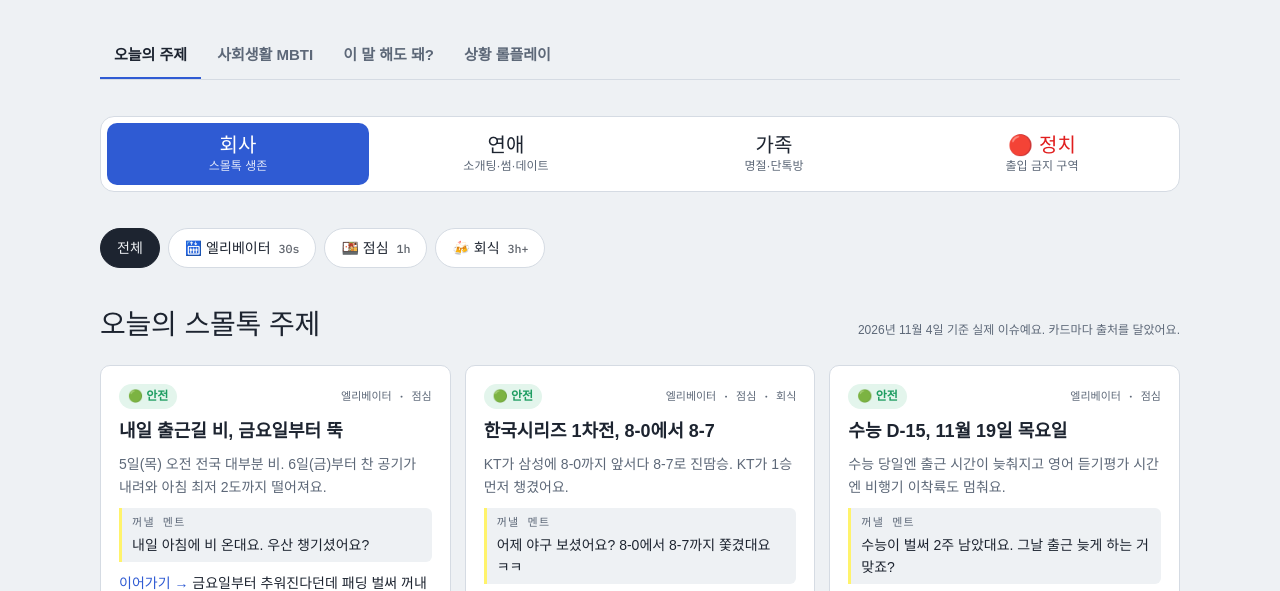
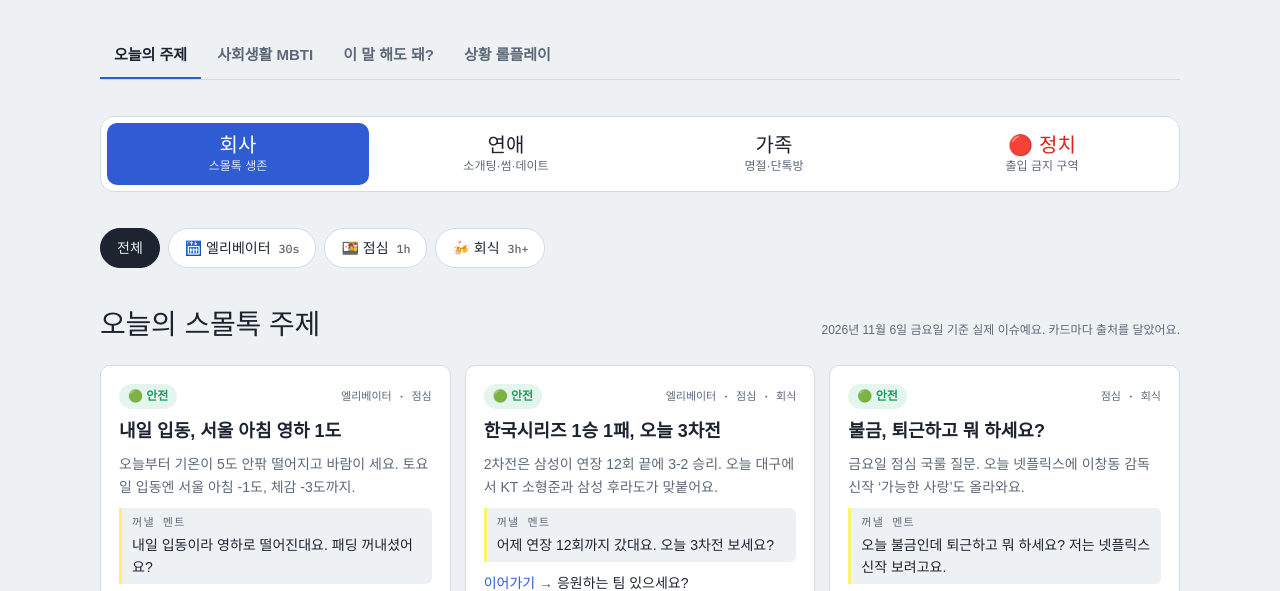
Before and after one commit to Jung-Yeseul/sahoe-saenghwa, a plain HTML site: page index.html in a window 1280 px wide. Shown: the part 195-786 px from the top of the page. Drawn offline with Linux system fonts and the light colour scheme; a web font is replaced by a local one.

Commit message:
오늘의 주제를 today.js로 분리, 11월 6일 이슈로 갱신
Co-Authored-By: Claude Opus 5.5 <noreply@anthropic.com>
Claude-Session: https://claude.ai/code/session_0138V4hbmKiaBfGbmEWKj3Aq

```diff
--- a/index.html
+++ b/index.html
@@ -260,7 +260,7 @@ img{max-width:100%}
   <section>
     <div class="sec-head">
       <h2 id="topicsTitle">오늘의 스몰톡 주제</h2>
-      <span class="note">2026년 11월 4일 기준 실제 이슈예요. 카드마다 출처를 달았어요.</span>
+      <span class="note" id="topicNote">실제 이슈예요. 카드마다 출처를 달았어요.</span>
     </div>
     <div class="grid" id="topics"></div>
   </section>
@@ -341,7 +341,7 @@ img{max-width:100%}
     </section>
   </div>
 
-  <footer>사회생활 하기 · 2026년 11월 4일판. 주제는 뉴스와 밈 사전을 기준으로 골랐고, 영상 카드는 각 플랫폼 검색으로 연결돼요. 질문 리스트와 리액션은 매일 바뀌지 않는 고정 콘텐츠예요.</footer>
+  <footer>사회생활 하기 · <span id="edition"></span>판. 평일 아침마다 새 주제로 바뀌어요. 주제는 뉴스와 밈 사전을 기준으로 골랐고, 영상 카드는 각 플랫폼 검색으로 연결돼요. 질문 리스트와 리액션은 매일 바뀌지 않는 고정 콘텐츠예요.</footer>
 </div>
 <div class="toast" id="toast" role="status"></div>
 <div class="modal" id="modal" hidden>
@@ -352,6 +352,7 @@ img{max-width:100%}
   </div>
 </div>
 
+<script src="today.js?v=20261106"></script>
 <script>
 const SRC={
  wx:["위키트리 11/4","https://www.wikitree.co.kr/articles/1171642"],
@@ -486,6 +487,8 @@ MODES.politics={
  ],
  reactions:[["“아, 그런 시각도 있군요.”","동의도 반대도 아닌 완벽한 중립. 정치편 최강 리액션."],["“제가 그쪽은 잘 몰라서요 ㅎㅎ”","모르는 척은 부끄러운 게 아니라 생존 기술이에요."],["“다들 생각이 다양하네요.”","토론이 과열될 때 한발 물러서며 정리하는 멘트."],["“그나저나…”","화제 전환의 시작을 알리는 마법의 단어. 뒤에 아무 말이나 붙이세요."],["“잠깐 화장실 좀 다녀올게요.”","최후의 수단. 돌아오면 대부분 화제가 바뀌어 있어요."],["“음… (물 마시기)”","말 대신 행동. 물잔이 비면 리필 핑계로 자리 이탈."]]
 };
+if(window.TODAY&&TODAY.modes){for(const k in TODAY.modes){if(MODES[k])Object.assign(MODES[k],TODAY.modes[k])}}
+const EDITION=(window.TODAY&&TODAY.label)||"2026년 11월 4일";
 const GRADE={safe:["g-safe","🟢 안전"],warn:["g-warn","🟡 주의"],ban:["g-ban","🔴 금지"]};
 const localKey=(d=new Date())=>d.getFullYear()+"-"+String(d.getMonth()+1).padStart(2,"0")+"-"+String(d.getDate()).padStart(2,"0");
 const dayKey=localKey();
@@ -800,6 +803,8 @@ function showView(v){
 document.querySelectorAll(".view-btn").forEach(b=>b.addEventListener("click",()=>showView(b.dataset.v)));
 function route(){const h=location.hash.slice(1);if(MODES[h]){mode=h;showView("today")}else if(VIEWS.includes(h)&&h!=="today")showView(h);else showView("today")}
 window.addEventListener("hashchange",()=>{const h=location.hash.slice(1);if((MODES[h]&&(h!==mode||$("view-today").hidden))||(VIEWS.includes(h)&&$("view-"+h).hidden))route()});
+$("topicNote").textContent=`${EDITION} 기준 실제 이슈예요. 카드마다 출처를 달았어요.`;
+$("edition").textContent=EDITION;
 route();
 renderScore();
 </script>
--- /dev/null
+++ b/today.js
@@ -0,0 +1,80 @@
+/* 사회생활 하기 · 오늘의 데이터
+   매일 아침 이 파일만 바꾸면 사이트의 "오늘의 주제"와 "바이럴 영상"이 바뀌어요.
+   형식: TODAY.modes.{work|love|family}.topics / videos
+   topic: {s:[상황키], g:"safe|warn|ban", t:제목, d:설명, m:꺼낼 멘트, f:이어가기, w?:주의, src?:[출처명, URL]}
+   상황키 — work: elev, lunch, dinner / love: blind, some, date / family: holiday, inlaw, chat */
+(function(){
+const yt=q=>"https://www.youtube.com/results?search_query="+encodeURIComponent(q+" shorts");
+const tt=q=>"https://www.tiktok.com/search?q="+encodeURIComponent(q);
+const S={
+ wx:["디지털타임스 11/5","https://www.dt.co.kr/article/12093528"],
+ wx2:["서울신문 11/6","https://www.seoul.co.kr/news/society/2026/11/06/20261106012005"],
+ ks:["스포츠경향 11/5","https://sports.khan.co.kr/article/202611051232003/"],
+ nf:["넷플릭스","https://about.netflix.com/ko/news/possible-love-premieres-november-6"],
+ nf2:["에스콰이어 11/2","https://www.esquirekorea.co.kr/article/1912427"],
+ nf3:["위키트리","https://m.wikitree.co.kr/articles/1171417"],
+ csat:["헤럴드경제","https://www.heraldk.com/article/2026062919000082154"],
+ meme:["인스타공백닷컴 밈 사전","https://www.instablank.com/meme?sort=new"]
+};
+window.TODAY={
+ date:"2026-11-06",
+ label:"2026년 11월 6일 금요일",
+ modes:{
+ work:{
+  topics:[
+   {s:["elev","lunch"],g:"safe",t:"내일 입동, 서울 아침 영하 1도",d:"오늘부터 기온이 5도 안팎 떨어지고 바람이 세요. 토요일 입동엔 서울 아침 -1도, 체감 -3도까지.",m:"내일 입동이라 영하로 떨어진대요. 패딩 꺼내셨어요?",f:"주말에 추운데 집콕이세요, 나가세요?",src:S.wx},
+   {s:["elev","lunch","dinner"],g:"safe",t:"한국시리즈 1승 1패, 오늘 3차전",d:"2차전은 삼성이 연장 12회 끝에 3-2 승리. 오늘 대구에서 KT 소형준과 삼성 후라도가 맞붙어요.",m:"어제 연장 12회까지 갔대요. 오늘 3차전 보세요?",f:"응원하는 팀 있으세요?",w:"상대 응원팀부터 확인하고 놀리기",src:S.ks},
+   {s:["lunch","dinner"],g:"safe",t:"불금, 퇴근하고 뭐 하세요?",d:"금요일 점심 국룰 질문. 오늘 넷플릭스에 이창동 감독 신작 ‘가능한 사랑’도 올라와요.",m:"오늘 불금인데 퇴근하고 뭐 하세요? 저는 넷플릭스 신작 보려고요.",f:"주말에 영하로 떨어진대요. 집콕 메뉴 정하셨어요?",src:S.nf},
+   {s:["elev","lunch"],g:"safe",t:"빼빼로데이 D-5",d:"다음 주 수요일 11월 11일. 편의점 진열대가 벌써 빼빼로 성벽이에요.",m:"다음 주가 빼빼로데이더라고요. 팀에 돌리는 문화 있어요?",f:"초코 오리지널파세요, 아몬드파세요?"},
+   {s:["elev","lunch"],g:"safe",t:"수능 D-13",d:"11월 19일 목요일. 수능 당일엔 출근 시간이 늦춰지고 영어 듣기 시간엔 비행기 이착륙도 멈춰요.",m:"수능이 2주도 안 남았대요. 그날 출근 늦게 하는 거 맞죠?",f:"수능 때 도시락 뭐 싸 가셨어요? (나이 노출 주의 ㅋ)",src:S.csat},
+   {s:["lunch","dinner"],g:"safe",t:"영하 오면 붕세권 시즌",d:"주말부터 영하권이라 붕어빵·호떡 트럭이 하나둘 나오는 시기예요.",m:"이제 진짜 붕어빵 시즌이네요. 회사 근처에 파는 데 있어요?",f:"팥파세요, 슈크림파세요?"},
+   {s:["lunch"],g:"safe",t:"“딸깍” 한 번이면 끝",d:"버튼 한 번에 결과물이 나오는 AI 시대 유행어. 올해 SNS에서 가장 많이 언급된 밈으로 꼽혀요.",m:"이 보고서도 딸깍 한 번에 나오면 좋겠어요 ㅋㅋ",f:"요즘 AI 툴 뭐 쓰세요?",src:S.meme},
+   {s:["lunch","dinner"],g:"warn",t:"연말정산 시즌 다가옴",d:"13월의 월급이냐 세금 폭탄이냐. 남은 두 달 카드 사용 전략이 화제.",m:"올해는 진짜 미리 챙겨보려고요. 작년에 토해냈거든요 ㅠ",f:"체크카드 쓰세요, 신용카드 쓰세요?",w:"얼마 돌려받았는지는 묻지 말기"},
+   {s:["dinner"],g:"ban",t:"그 정치 뉴스 보셨어요?",d:"아무리 핫해도 회식 자리에서는 꺼내지 않는 게 국룰.",m:"(꺼내지 마세요) 대신 “요즘 뉴스가 너무 많아서 머리 아프네요”로 퉁치기.",f:"“그나저나 안주 하나 더 시킬까요?”로 화제 전환",w:"상대가 꺼내면 맞장구 대신 화제 전환"}
+  ],
+  videos:[
+   {p:"SHORTS",e:"⚾",v:"11월 4일",t:"한국시리즈 2차전 연장 12회",m:"“어제 이거 보셨어요?” 한 마디로 점심 30분 확보",u:yt("한국시리즈 2차전 하이라이트 삼성 KT")},
+   {p:"SHORTS",e:"🖱️",v:"2026 최다 언급",t:"딸깍 밈 모음",m:"“우리 일도 딸깍이면 좋겠다”로 공감 유도",u:yt("딸깍 밈")},
+   {p:"SHORTS",e:"👏",v:"9~10월 유행",t:"박수 치는 검은 고양이",m:"동료가 일 떠넘길 때 말 대신 이 짤 (친한 사이만)",u:yt("박수 치는 검은 고양이 밈")},
+   {p:"SHORTS",e:"🎂",v:"9월부터 유행",t:"나이별 반응 챌린지",m:"“저는 몇 살 반응이에요?”로 세대 토크 시작",u:yt("나이별 반응 챌린지")}
+  ]
+ },
+ love:{
+  topics:[
+   {s:["some","date"],g:"safe",t:"오늘 공개 ‘가능한 사랑’",d:"이창동 감독 신작. 설경구, 전도연, 조여정, 조인성이 나오는 두 부부 이야기예요.",m:"오늘 이창동 감독 신작 나왔대요. 이번 주말에 같이 볼래요?",f:"영화 보고 나서 얘기 나누는 거 좋아해요?",src:S.nf},
+   {s:["blind","some"],g:"safe",t:"입동 추위, 따뜻한 데이트 코스",d:"토요일 입동에 서울 아침 영하 1도. 실내 데이트 코스 고민이 시작되는 시기예요.",m:"주말에 영하래요. 추울 땐 어디 가는 거 좋아해요?",f:"추울 때 제일 생각나는 음식 뭐예요?",src:S.wx},
+   {s:["date"],g:"safe",t:"‘미 비포 유’ 오늘 재공개",d:"개봉 10주년 기념으로 넷플릭스에 다시 올라왔어요. 에밀리아 클라크, 샘 클래플린 주연.",m:"미 비포 유 다시 올라왔대요. 그거 보고 울었어요?",f:"인생 로맨스 영화 하나만 꼽는다면?",src:S.nf2},
+   {s:["some","date"],g:"safe",t:"빼빼로데이 D-5, 줘도 되나?",d:"다음 주 수요일. 썸 단계에서 주면 고백이냐 아니냐 논쟁이 매년 반복돼요.",m:"빼빼로데이 그런 거 챙기는 편이에요? 저는 받으면 좋던데 ㅋㅋ",f:"무슨 맛 좋아해요? (다음 주에 슬쩍 준비)"},
+   {s:["blind","some"],g:"safe",t:"화제의 ‘연애기숙학교 2기’",d:"돌싱 여성과 모솔 남성이 한 기숙학교에서 생활하는 넷플릭스 연애 예능. 4일 공개.",m:"넷플릭스에 돌싱이랑 모솔이 같이 사는 연애 예능 나왔대요 ㅋㅋ",f:"연애 예능 보는 편이에요? 최애 프로그램 있어요?",src:S.nf2},
+   {s:["some","date"],g:"safe",t:"빼빼로데이에 ‘초속 5센티미터’",d:"11월 11일 넷플릭스에 신카이 마코토의 첫사랑 애니가 올라와요.",m:"빼빼로데이에 초속 5센티미터 올라온대요. 같이 볼래요?",f:"첫사랑 영화 보면 우는 편이에요?",src:S.nf3},
+   {s:["some"],g:"warn",t:"전여친 감자칼 밈",d:"헤어진 연인이 다른 건 다 두고 감자칼만 보내달라 했다는 스레드 글이 이별 밈이 됐어요.",m:"감자칼 밈 보셨어요? 저 그거 보고 한참 웃었어요 ㅋㅋ",f:"이별할 때 절대 못 두고 갈 물건 하나는?",w:"웃고 넘기기. 상대의 전 애인 얘기로 번지면 즉시 철수",src:S.meme},
+   {s:["blind","some"],g:"warn",t:"MBTI 뭐예요?",d:"대화 물꼬 트기엔 좋지만, 첫 질문으로 쓰면 식상하다는 반응도 많아요.",m:"MBTI 믿는 편이에요? 저는 반쯤만 믿어요 ㅋㅋ",f:"그럼 계획파예요, 즉흥파예요?",w:"MBTI로 사람 단정 짓지 않기"},
+   {s:["blind"],g:"ban",t:"전 애인이랑 왜 헤어졌어요?",d:"첫 만남에서 꺼내면 바로 다음이 없어지는 질문 1위.",m:"(꺼내지 마세요) 궁금해도 세 번째 만남 이후로 미루기.",f:"대신 “연애할 때 어떤 게 제일 중요해요?” 정도로 돌려 묻기",w:"상대가 먼저 꺼내도 깊게 파지 않기"}
+  ],
+  videos:[
+   {p:"SHORTS",e:"🎬",v:"11월 6일 공개",t:"가능한 사랑 예고편",m:"“이거 같이 볼래요?”로 주말 약속 잡기",u:yt("가능한 사랑 예고편 넷플릭스")},
+   {p:"TIKTOK",e:"🥔",v:"10월 유행",t:"전여친 감자칼",m:"썸 단계 웃음 소재. 첫 만남에선 아껴두기",u:tt("전여친 감자칼")},
+   {p:"TIKTOK",e:"🐢",v:"10월 유행",t:"다비치 거북이 이불 챌린지",m:"“주말엔 저 이 상태예요” 하면서 집순이·집돌이 고백",u:tt("다비치 거북이 챌린지")},
+   {p:"SHORTS",e:"🏫",v:"11월 4일 공개",t:"연애기숙학교 2기 돌싱N모솔",m:"“이거 보실래요?” 한마디로 다음 대화 소재 확보",u:yt("연애기숙학교 돌싱N모솔")}
+  ]
+ },
+ family:{
+  topics:[
+   {s:["chat","inlaw"],g:"safe",t:"내일 입동, 영하권 추위",d:"토요일 서울 아침 -1도, 체감 -3도. 바람이 세고 산불 위험도 커요. 어르신들은 날씨 안부를 제일 반가워해요.",m:"내일부터 영하래요. 보일러 미리 틀어두시고 따뜻하게 입으세요!",f:"감기 기운 있으시면 바로 병원 가셔야 해요",src:S.wx},
+   {s:["holiday","chat"],g:"safe",t:"아빠랑 한국시리즈 3차전",d:"1승 1패. 2차전은 연장 12회 끝에 삼성 3-2 승. 오늘 3차전은 대구에서 열려요.",m:"아빠 어제 연장 12회까지 간 거 보셨어요?",f:"아빠는 몇 차전에서 끝날 것 같아요?",w:"집안에 다른 팀 팬이 있으면 🟡",src:S.ks},
+   {s:["holiday","inlaw","chat"],g:"safe",t:"올해 김장 언제 해요?",d:"입동 무렵이 김장 시즌. 배추값과 김장 날짜가 단톡방 최대 화제예요.",m:"올해 김장은 언제 하세요? 이번엔 저도 가서 도울게요",f:"엄마 김치 비법은 대체 뭐예요?"},
+   {s:["chat","holiday"],g:"safe",t:"나혼산 김민의 동두천 구옥",d:"배우 김민의 동두천 자연인 생활이 따라하기 밈이 될 만큼 화제예요.",m:"엄마 나혼산 그 동두천 집 봤어요? 엄마 어릴 때 집이랑 비슷해요?",f:"옛날 집엔 아궁이 있었어요?",src:S.meme},
+   {s:["holiday","inlaw"],g:"safe",t:"엄마 아빠 연애 시절 얘기",d:"한번 꺼내면 30분은 자동으로 흘러가는 만능 주제.",m:"엄마 아빠는 처음에 어디서 만났어요?",f:"그때 데이트는 어디서 했어요?"},
+   {s:["holiday","chat"],g:"warn",t:"수능 D-13 조카",d:"11월 19일(목) 수능. 응원은 하되 점수와 대학은 묻지 않는 게 예의.",m:"수능 얼마 안 남았네! 컨디션 관리 잘하고 끝나면 맛있는 거 사줄게",f:"끝나면 제일 하고 싶은 거 뭐야?",w:"점수, 지원 대학은 묻지 않기",src:S.csat},
+   {s:["holiday","inlaw"],g:"ban",t:"“둘째는 언제?” “결혼은 언제?”",d:"명절 잔소리 1위. 받았을 때 방어하는 법만 알아두세요.",m:"(받았을 때) “때 되면 알아서 할게요, 그나저나 이 전 진짜 맛있네요!”",f:"음식 칭찬으로 화제 전환이 제일 안전",w:"내가 다른 사람한테 묻는 것도 금지"}
+  ],
+  videos:[
+   {p:"SHORTS",e:"⚾",v:"11월 4일",t:"한국시리즈 2차전 연장 12회",m:"아빠한테 보내면 30분 통화 각",u:yt("한국시리즈 2차전 하이라이트 삼성 KT")},
+   {p:"SHORTS",e:"🏚️",v:"10월 유행",t:"김민 동두천 자연인 따라하기",m:"부모님 단톡방에 올리고 “엄마 어릴 때 이랬어요?”",u:yt("김민 동두천 나혼자산다")},
+   {p:"SHORTS",e:"📺",v:"10월 유행",t:"몽땅거침없이순풍감자별 AI 시트콤",m:"“순풍산부인과 기억나세요?” 하고 추억 소환",u:yt("몽땅거침없이순풍감자별")},
+   {p:"SHORTS",e:"🐱",v:"10월 중순부터",t:"과학자들이 Hi를 밝히다",m:"가족 단톡방 아침 인사용. 분위기 전환에도 좋아요",u:yt("과학자들이 Hi를 밝히다")}
+  ]
+ }
+ }
+};
+})();
```
Also changed, not shown: 1 other file.
